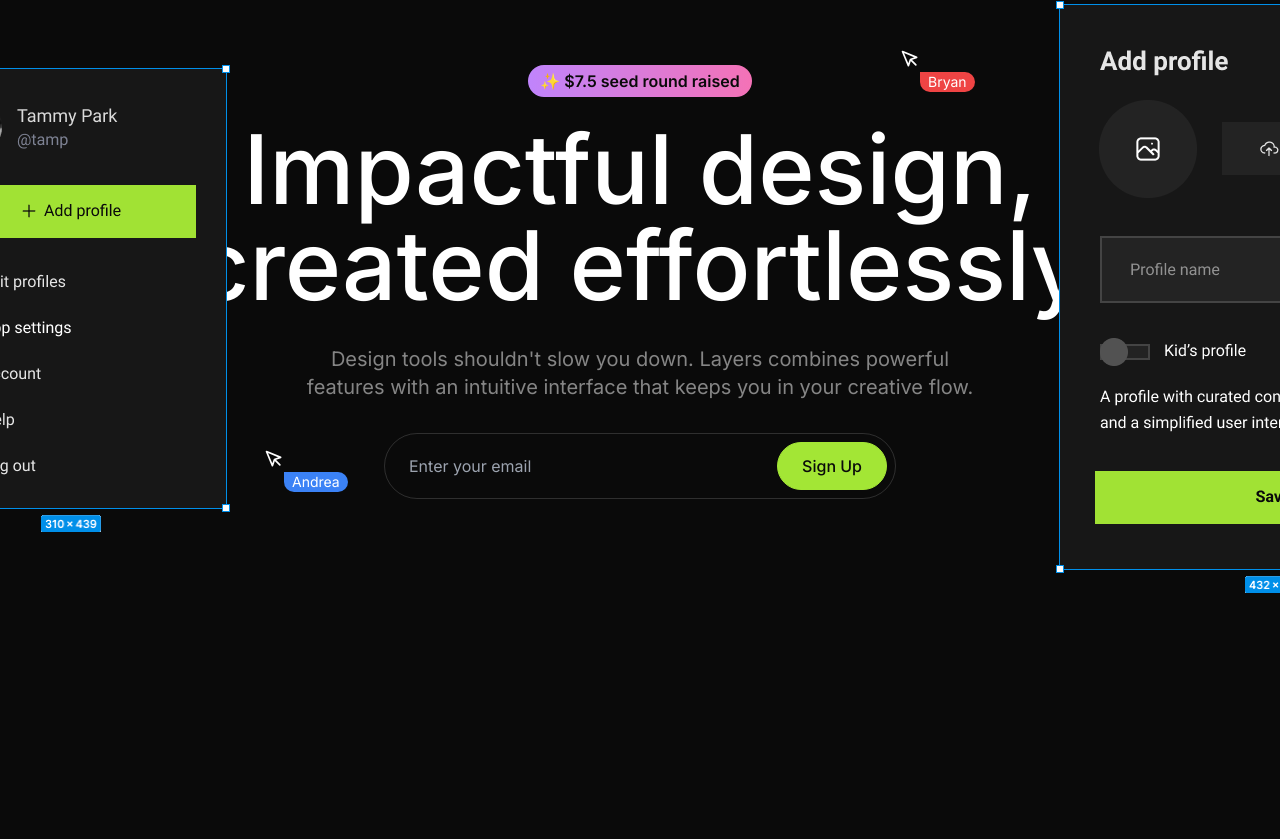
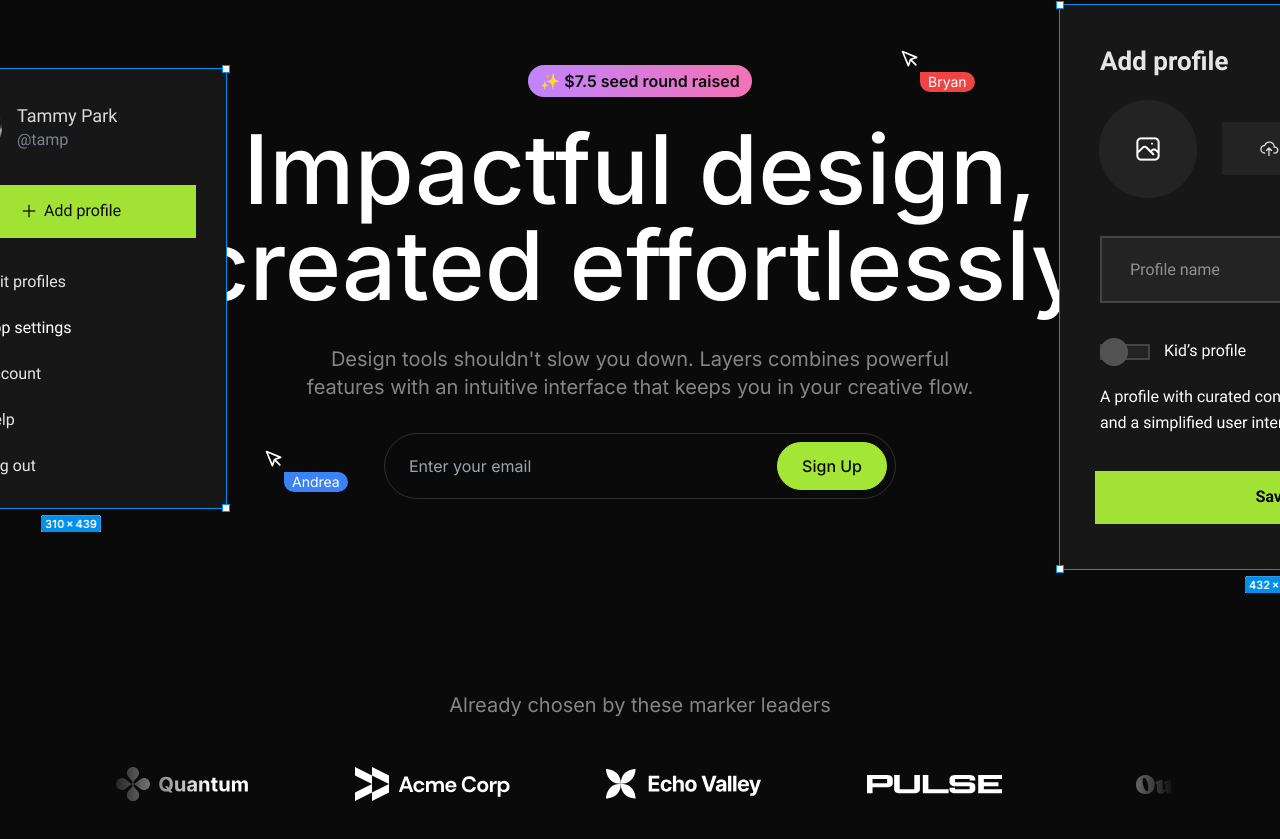
Before and after one commit to Chouaib-Djerdi/Layers-Landing-Page, a Next.js app: page / in a window 1280 px wide. Shown: the part 161-1000 px from the top of the page. Before the commit the page ends 800 px from the top, so only its background shows below. Built offline with nearby package versions, Linux system fonts and the light colour scheme.

Commit message:
Logo Ticker Section

```diff
--- a/src/app/page.tsx
+++ b/src/app/page.tsx
@@ -1,4 +1,5 @@
 import Hero from "@/sections/Hero";
+import LogoTicker from "@/sections/LogoTicker";
 import Navbar from "@/sections/Navbar";
 
 export default function Home() {
@@ -6,6 +7,7 @@
         <>
             <Navbar />
             <Hero />
+            <LogoTicker />
         </>
     );
 }
--- a/src/sections/Hero.tsx
+++ b/src/sections/Hero.tsx
@@ -42,7 +42,7 @@
                     <input
                         type="email"
                         placeholder="Enter your email"
-                        className="bg-transparent px-4 flex-1"
+                        className="bg-transparent px-4 md:flex-1 w-full"
                     />
                     <Button
                         type="submit"
--- a/src/sections/LogoTicker.tsx
+++ b/src/sections/LogoTicker.tsx
@@ -6,6 +6,7 @@
 import apexLogo from "@/assets/images/apex.svg";
 import celestialLogo from "@/assets/images/celestial.svg";
 import twiceLogo from "@/assets/images/twice.svg";
+import Image from "next/image";
 
 const logos = [
     { name: "Quantum", image: quantumLogo },
@@ -19,5 +20,24 @@
 ];
 
 export default function LogoTicker() {
-    return <div>Logo Ticker</div>;
+    return (
+        <section className="py-24 overflow-x-clip">
+            <div className="container">
+                <h3 className="text-center text-white/50 text-xl">
+                    Already chosen by these marker leaders
+                </h3>
+                <div className="overflow-hidden mt-12 [mask-image:linear-gradient(to_right,transparent,black_10%,black_90%,transparent)]">
+                    <div className="flex gap-24 pr-24">
+                        {logos.map((logo) => (
+                            <Image
+                                src={logo.image}
+                                key={logo.name}
+                                alt={logo.name}
+                            />
+                        ))}
+                    </div>
+                </div>
+            </div>
+        </section>
+    );
 }
```
